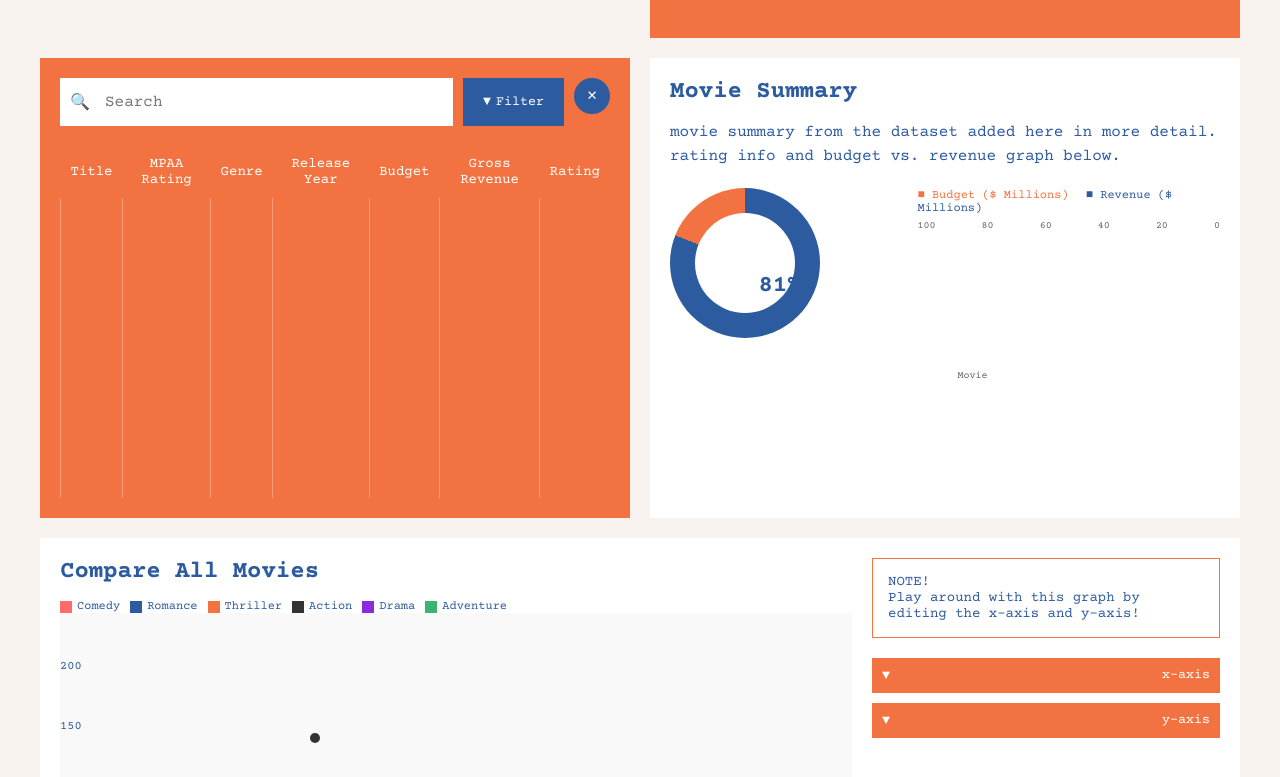
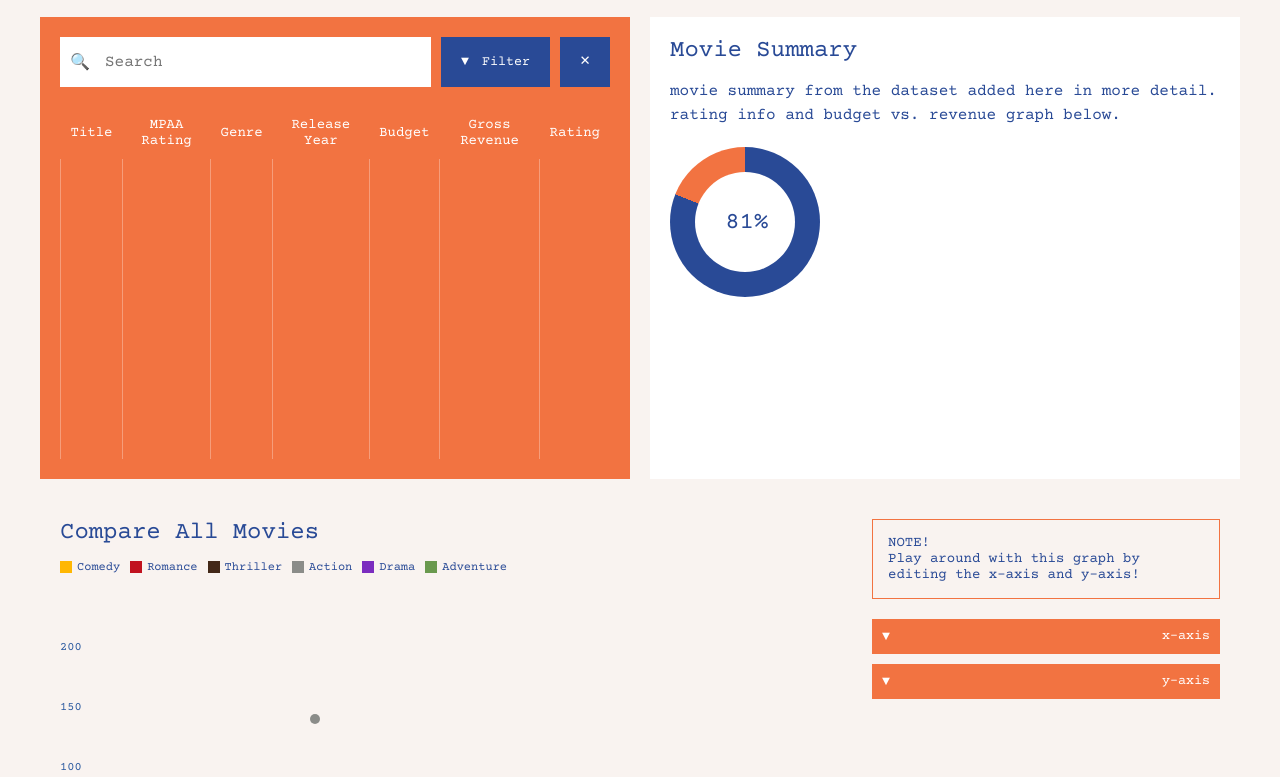
Before and after one commit to soniyagaikwad/movie-trends-data-vis, a plain HTML site: page ui/montage.html in a window 1280 px wide. Shown: the part 182-959 px from the top of the page. Drawn offline with nearby package versions, Linux system fonts and the light colour scheme.

Commit message:
fine-tuned ui design

```diff
--- a/ui/montage-design.css
+++ b/ui/montage-design.css
@@ -23,7 +23,7 @@ body {
     grid-column: 1 / 2;
 }
 
-.movie-title-box {
+.montage-box {
     grid-column: 2 / 3;
     background-color: #f27341;
     color: white;
@@ -31,7 +31,7 @@ body {
     align-items: center;
     justify-content: center;
     padding: 20px;
-    min-height: 200px;
+    /* min-height: 200px; */
 }
 
 .search-section {
@@ -52,19 +52,20 @@ body {
     grid-column: span 2;
     display: grid;
     grid-template-columns: 70% 30%;
-    background-color: white;
+    background-color: #f9f3f0;
     padding: 20px;
 }
 
 /* Header Styles */
 .header h1 {
-    color: #2d5ba0;
+    color: #294a96;
     font-size: 32px;
     margin-bottom: 10px;
+    font-weight: normal;
 }
 
 .header p {
-    color: #2d5ba0;
+    color: #294a96;
     line-height: 1.6;
 }
 
@@ -97,10 +98,10 @@ body {
 .filter-button {
     padding: 10px 20px;
     margin-left: 10px;
-    background-color: #2d5ba0;
+    background-color: #294a96;
     color: white;
     border: none;
-    display: flex;
+    /* display: flex; */
     align-items: center;
 }
 
@@ -111,12 +112,12 @@ body {
 .cancel-button {
     padding: 10px;
     margin-left: 10px;
-    background-color: #2d5ba0;
+    background-color: #294a96;
     color: white;
     border: none;
-    border-radius: 50%;
-    width: 36px;
-    height: 36px;
+    /* border-radius: 50%; */
+    width: 50px;
+    height: 50px;
     display: flex;
     align-items: center;
     justify-content: center;
@@ -144,12 +145,13 @@ body {
 
 /* Movie Summary Styles */
 .movie-summary h2 {
-    color: #2d5ba0;
+    color: #294a96;
     margin-bottom: 15px;
+    font-weight: normal;
 }
 
 .movie-summary p {
-    color: #2d5ba0;
+    color: #294a96;
     margin-bottom: 20px;
     line-height: 1.5;
 }
@@ -172,12 +174,12 @@ body {
 
 .pie-chart .percentage {
     position: absolute;
-    top: 50%;
-    left: 50%;
-    transform: translate(-50%, -50%);
+    top: 46%;
+    left: 30%;
+    transform: translate(-25%, -25%);
     font-size: 24px;
-    font-weight: bold;
-    color: #2d5ba0;
+    /* font-weight: bold; */
+    color: #294a96;
 }
 
 .bar-chart {
@@ -186,22 +188,24 @@ body {
 
 /* Compare Section Styles */
 .compare-section h2 {
-    color: #2d5ba0;
+    color: #294a96;
     margin-bottom: 15px;
+    font-weight: normal;
 }
 
 .scatter-plot {
-    background-color: #f9f9f9;
+    background-color: #f9f3f0;
     height: 300px;
     position: relative;
-    margin-right: 20px;
+    margin-top: 20px;
+    margin-right: 50px;
 }
 
 .legend {
     display: flex;
     margin-top: 10px;
     font-size: 12px;
-    color: #2d5ba0;
+    color: #294a96;
 }
 
 .legend-item {
@@ -219,7 +223,7 @@ body {
 .note-box {
     border: 1px solid #f27341;
     padding: 15px;
-    color: #2d5ba0;
+    color: #294a96;
     font-size: 14px;
 }
 
@@ -246,7 +250,8 @@ body {
 /* Title Box */
 .big-title {
     font-size: 48px;
-    font-weight: bold;
+    /* font-weight: bold; */
+    font-weight: normal;
 }
 
 /* For the charts */
@@ -254,7 +259,7 @@ body {
     width: 150px;
     height: 150px;
     border-radius: 50%;
-    background: conic-gradient(#2d5ba0 81%, #f27341 19%);
+    background: conic-gradient(#294a96 81%, #f27341 19%);
     position: relative;
 }
 
@@ -285,7 +290,7 @@ body {
 }
 
 .bar-revenue {
-    background-color: #2d5ba0;
+    background-color: #294a96;
     height: 85%;
 }
 
@@ -297,9 +302,9 @@ body {
 }
 
 /* Legend colors */
-.comedy { background-color: #ff6b6b; }
-.romance { background-color: #2d5ba0; }
-.thriller { background-color: #f27341; }
-.action { background-color: #333; }
-.drama { background-color: #8a2be2; }
-.adventure { background-color: #3cb371; }
+.comedy { background-color: #ffb703; }
+.romance { background-color: #c1121f; }
+.thriller { background-color: #432818; }
+.action { background-color: #8b8c89; }
+.drama { background-color: #7b2cbf; }
+.adventure { background-color: #6a994e; }
--- a/ui/montage.html
+++ b/ui/montage.html
@@ -19,8 +19,8 @@
             <p>montage (n): a cinematic technique to combine short pieces of information to create a cohesive sequence, to convey a larger narrative.</p>
         </div>
 
-        <!-- Movie Title Box -->
-        <div class="movie-title-box">
+        <!-- Montage Box -->
+        <div class="montage-box">
             <h1 class="big-title">Montage</h1>
         </div>
 
@@ -77,12 +77,12 @@
                     <div class="percentage">81%</div>
                 </div>
 
-                <div class="bar-chart">
+                <!-- <div class="bar-chart">
                     <div style="font-size: 12px; margin-bottom: 5px;">
                         <span style="color: #f27341;">■ Budget ($ Millions)</span>
-                        <span style="color: #2d5ba0; margin-left: 10px;">■ Revenue ($ Millions)</span>
+                        <span style="color: #294a96; margin-left: 10px;">■ Revenue ($ Millions)</span>
                     </div>
-                    <div style="display: flex; justify-content: space-between; font-size: 10px; color: #666;">
+                    <div style="display: flex; justify-content: space-between; font-size: 10px; color: #294a96;">
                         <span>100</span>
                         <span>80</span>
                         <span>60</span>
@@ -95,9 +95,9 @@
                             <div class="bar-budget"></div>
                             <div class="bar-revenue"></div>
                         </div>
-                        <div style="font-size: 10px; color: #666; margin-top: 5px;">Movie</div>
+                        <div style="font-size: 10px; color: #294a96; margin-top: 5px;">Movie</div>
                     </div>
-                </div>
+                </div> -->
             </div>
         </div>
 
```
